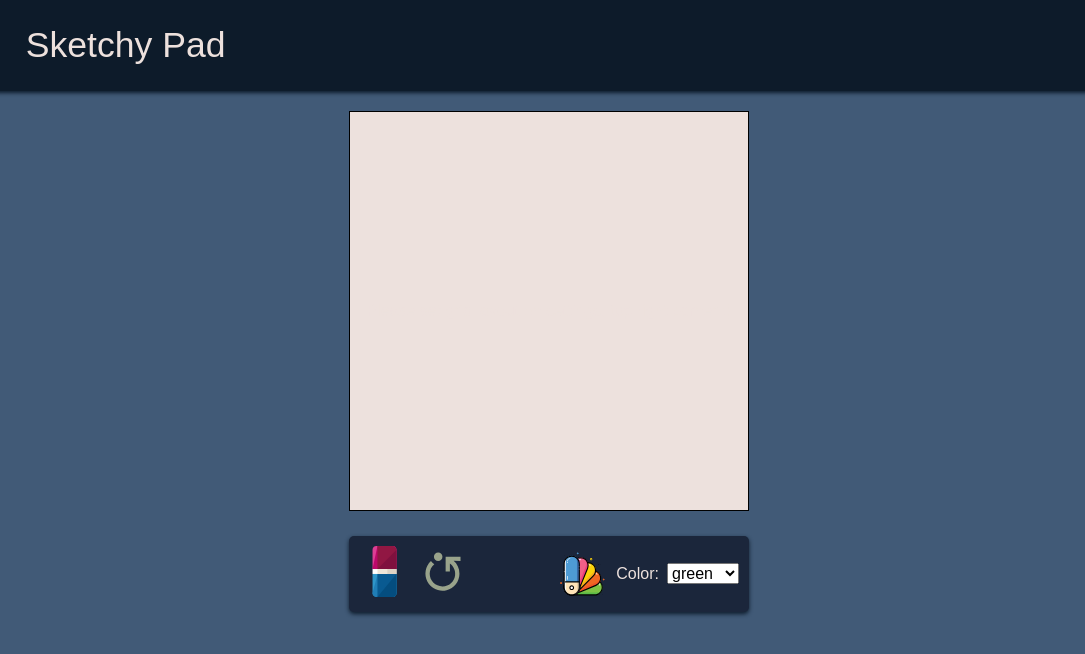
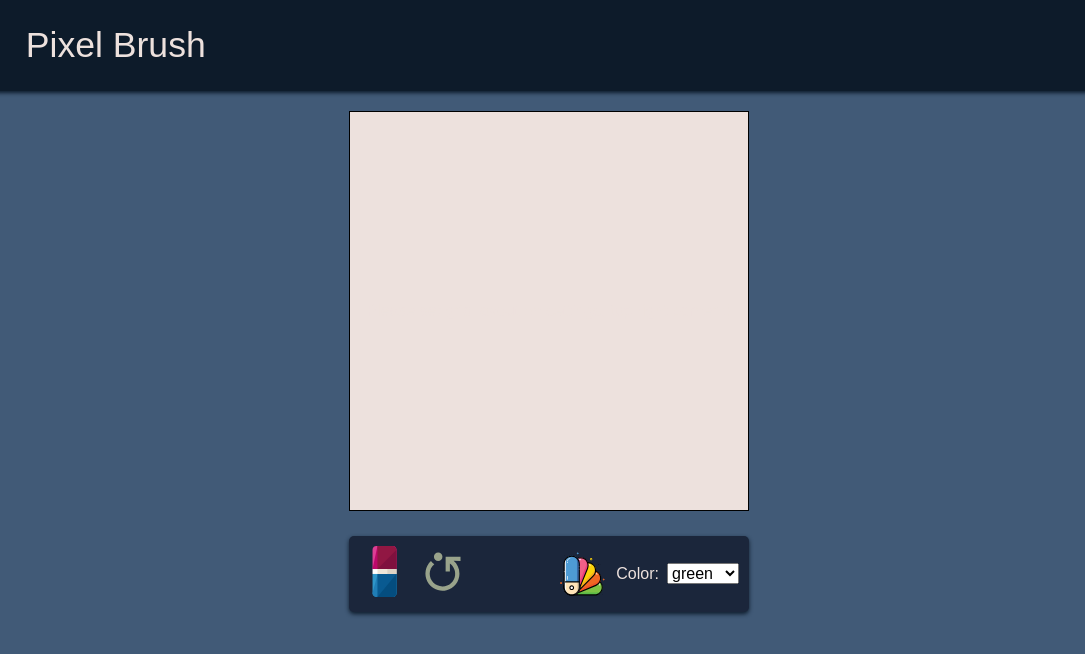
Before and after one commit to zondiMaqina/pixel_brush, a plain HTML site: page index.html in a window 1280 px wide. Shown: the full height of the page, 91-1176 px from the left. Drawn offline with Linux system fonts and the light colour scheme.

Commit message:
add details of finished project

```diff
--- a/index.html
+++ b/index.html
@@ -5,7 +5,7 @@
   <meta name="viewport" content="width=device-width, initial-scale=1">
   <meta name="description" content="an application for sketching on pad">
   <meta name="keywords" content="sketching in pixels, DOM, colors">
-  <title>Sketchy Pad</title>
+  <title>Pixel Brush</title>
   <link rel="icon" type="image/x-icon" href="#">
   <link rel="stylesheet" href="../styling/styles.css" type="text/css">
 </head>
@@ -14,7 +14,7 @@
     <nav id="top-navbar">
       <ul class="left">
         <li><img src="./images/icons/drawing-board-svgrepo-com.svg" alt="webpage logo with pen on pad" /></li>
-        <li><p>Sketchy Pad</p></li>
+        <li><p>Pixel Brush</p></li>
       </ul>
       <ul class="right">
         <li><img src="./images/icons/sun-dim-duotone-svgrepo-com.svg" alt="sun icon for altering weboage theme" id="theme-button" /></li>
```
Also changed, not shown: 1 other file.
